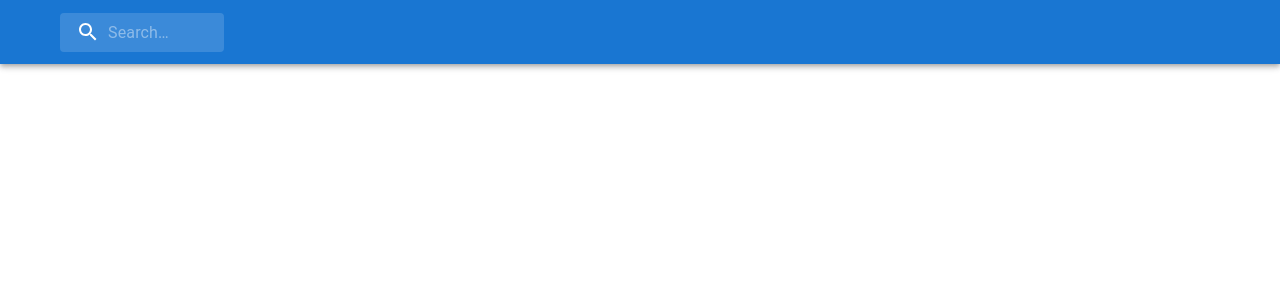
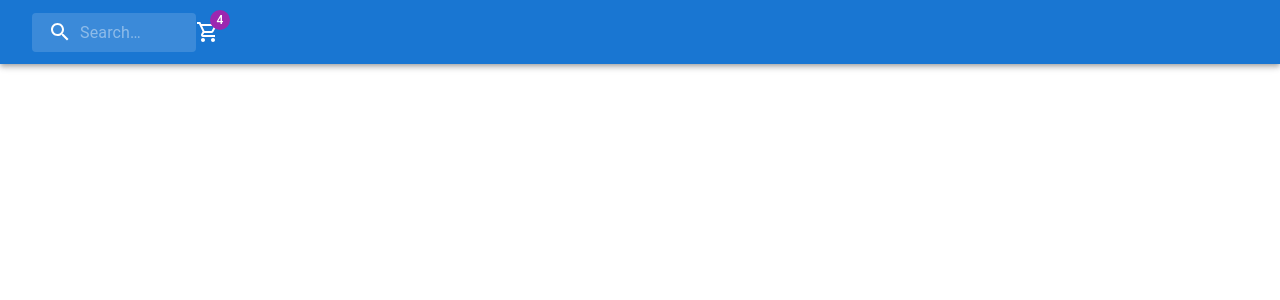
Before and after one commit to adrianbuenoo095/7d551d11-0fe8-4299-a4a9-061223cb61be, a React (Create React App) app in the folder my-app/: page / in a window 1280 px wide. Shown: the top 300 px of the page. Built offline with nearby package versions, Linux system fonts and the light colour scheme.

Commit message:
add a new Mui component

```diff
--- /dev/null
+++ b/my-app/src/components/MuiBadge.tsx
@@ -0,0 +1,12 @@
+import ShoppingCartOutlinedIcon from "@mui/icons-material/ShoppingCartOutlined";
+import { Badge, Stack } from "@mui/material";
+
+export const MuiBadge = () => {
+  return (
+    <Stack spacing={2} direction="row">
+      <Badge badgeContent={4} color="secondary">
+        <ShoppingCartOutlinedIcon />
+      </Badge>
+    </Stack>
+  );
+};
--- a/my-app/src/components/SearchAppBar.tsx
+++ b/my-app/src/components/SearchAppBar.tsx
@@ -1,10 +1,10 @@
 import SearchIcon from "@mui/icons-material/Search";
 import AppBar from "@mui/material/AppBar";
 import Box from "@mui/material/Box";
-import IconButton from "@mui/material/IconButton";
 import InputBase from "@mui/material/InputBase";
 import Toolbar from "@mui/material/Toolbar";
 import { alpha, styled } from "@mui/material/styles";
+import { MuiBadge } from "./MuiBadge";
 
 const Search = styled("div")(({ theme }) => ({
   position: "relative",
@@ -53,13 +53,6 @@ export default function SearchAppBar() {
     <Box sx={{ flexGrow: 1 }}>
       <AppBar position="static">
         <Toolbar>
-          <IconButton
-            size="large"
-            edge="start"
-            color="inherit"
-            aria-label="open drawer"
-            sx={{ mr: 2 }}
-          ></IconButton>
           <Search>
             <SearchIconWrapper>
               <SearchIcon />
@@ -69,6 +62,7 @@ export default function SearchAppBar() {
               inputProps={{ "aria-label": "search" }}
             />
           </Search>
+          <MuiBadge />
         </Toolbar>
       </AppBar>
     </Box>
```
